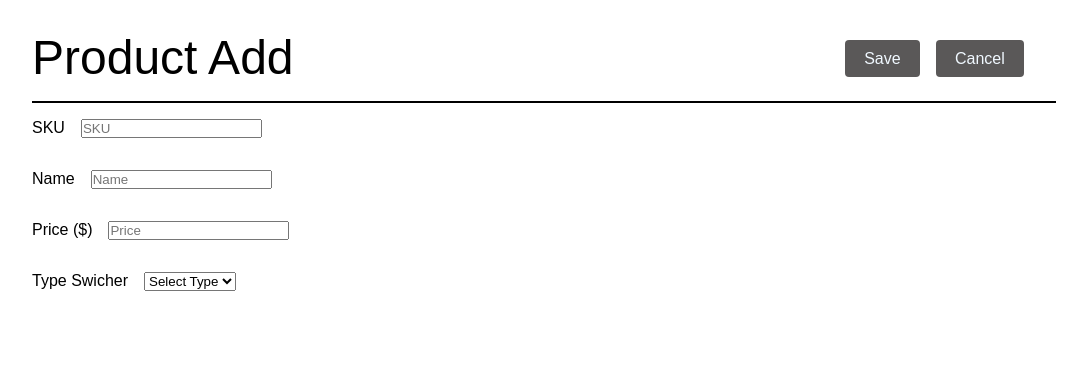
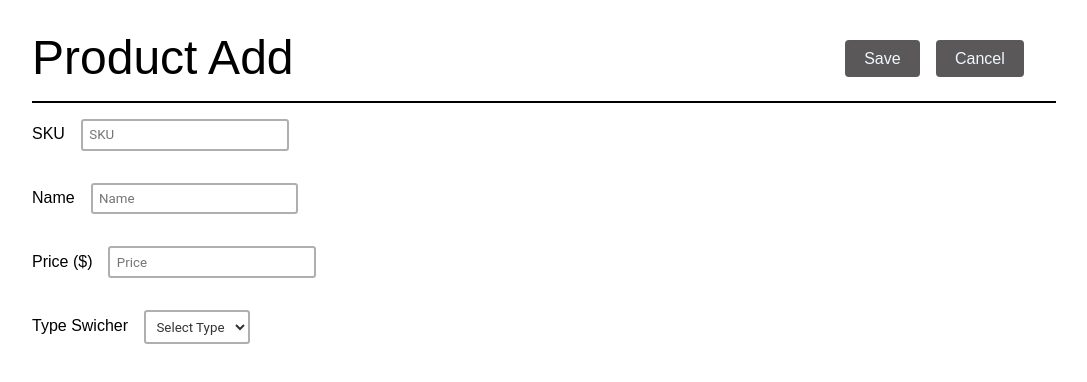
Before and after one commit to AhmedOsman001/ecommerce-php, a React (Vite) app in the folder client/: page /add-product in a window 1280 px wide. Shown: the top 382 px of the page, without its empty margins (96-1183 px from the left). Built offline with nearby package versions, Linux system fonts and the light colour scheme.

Commit message:
form ui adjustments

```diff
--- a/client/src/Components/AddProduct.jsx
+++ b/client/src/Components/AddProduct.jsx
@@ -34,21 +34,21 @@ const AddProduct = () => {
             {error && <div className="error">{error}</div>}
             <form id="product_form" onSubmit={handleSubmit}>
                 <div className="form-input">
-                    <div className="input">
+                    <div className="input-group">
                         <label htmlFor="sku">SKU</label>
-                        <input id="sku" name="sku" placeholder="SKU" value={product.sku} onChange={handleChange} required />
+                        <input id="sku" name="sku" className='form__input' placeholder="SKU" value={product.sku} onChange={handleChange} required />
                     </div>
-                    <div className="input">
+                    <div className="input-group">
                         <label htmlFor="Name">Name</label>
-                        <input id="name" name="name" placeholder="Name" value={product.name} onChange={handleChange} required />
+                        <input id="name" name="name" className='form__input' placeholder="Name" value={product.name} onChange={handleChange} required />
                     </div>
-                    <div className="input">
+                    <div className="input-group">
                         <label htmlFor="Price">Price ($)</label>
-                        <input type='number' id="price" name="price" placeholder="Price" value={product.price} onChange={handleChange} required />
+                        <input type='number' id="price" name="price" className='form__input' placeholder="Price" value={product.price} onChange={handleChange} required />
                     </div>
-                    <div className="input">
+                    <div className="input-group">
                         <label htmlFor="Type">Type Swicher</label>
-                        <select id="productType" name="type" value={product.type} onChange={handleChange} required>
+                        <select id="productType" name="type" className='form__input' value={product.type} onChange={handleChange} required>
                             <option value="">Select Type</option>
                             <option value="DVD">DVD</option>
                             <option value="Book">Book</option>
@@ -60,9 +60,9 @@ const AddProduct = () => {
                     {product.type === 'DVD' &&
 
                         <>
-                            <div className="input">
+                            <div className="input-group">
                                 <label htmlFor="Size">Size</label>
-                                <input type='number' id="size" name="size" placeholder="Size (MB)" value={product.size} onChange={handleChange} required />
+                                <input type='number' id="size" name="size" className='form__input' placeholder="Size (MB)" value={product.size} onChange={handleChange} required />
                             </div>
                             <p className='helpful-information'>
                                 Please provide size in MB.
@@ -71,9 +71,9 @@ const AddProduct = () => {
                     }
                     {product.type === 'Book' &&
                         <>
-                            <div className="input">
+                            <div className="input-group">
                                 <label htmlFor="Weight">Weight</label>
-                                <input type='number' id="weight" name="weight" placeholder="Weight (Kg)" value={product.weight} onChange={handleChange} required />
+                                <input type='number' id="weight" name="weight" className='form__input' placeholder="Weight (Kg)" value={product.weight} onChange={handleChange} required />
                             </div>
                             <p className='helpful-information'>
                                 Please provide weight in Kg.
@@ -82,17 +82,17 @@ const AddProduct = () => {
                     }
                     {product.type === 'Furniture' && (
                         <>
-                            <div className="input">
+                            <div className="input-group">
                                 <label htmlFor="Height">Height</label>
-                                <input type='number' id="height" name="height" placeholder="Height (cm)" value={product.height} onChange={handleChange} required />
+                                <input type='number' id="height" name="height" className='form__input' placeholder="Height (cm)" value={product.height} onChange={handleChange} required />
                             </div>
-                            <div className="input">
+                            <div className="input-group">
                                 <label htmlFor="Width">Width</label>
-                                <input type='number' id="width" name="width" placeholder="Width (cm)" value={product.width} onChange={handleChange} required />
+                                <input type='number' id="width" name="width" className='form__input' placeholder="Width (cm)" value={product.width} onChange={handleChange} required />
                             </div>
-                            <div className="input">
+                            <div className="input-group">
                                 <label htmlFor="Length">Length</label>
-                                <input type='number' id="length" name="length" placeholder="Length (cm)" value={product.length} onChange={handleChange} required />
+                                <input type='number' id="length" name="length" className='form__input' placeholder="Length (cm)" value={product.length} onChange={handleChange} required />
                             </div>
                             <p className='helpful-information'>
                                 Please provide dimensions in HxWxL format.
--- a/client/src/index.css
+++ b/client/src/index.css
@@ -115,6 +115,19 @@ ul {
   gap: 2em;
 }
 
+.form__input {
+  font-family: 'Roboto', sans-serif;
+  color: #333;
+  padding: 0.4rem ;
+  border-radius: 0.2rem;
+  background-color: rgb(255, 255, 255);
+  border: 2px solid rgb(175, 175, 175);
+  display: block;
+}
+
+label {
+  padding-top: 0.4rem;
+}
 
 .form-buttons {
   position: absolute;
@@ -124,7 +137,7 @@ ul {
   right: 10rem;
 }
 
-.input {
+.input-group {
   display: flex;
   gap: 1em;
 }
@@ -136,7 +149,3 @@ ul {
 .error {
   color: rgb(255, 74, 74);
 }
-
-.success {
-  color: rgb(0, 255, 0);
-}
```
